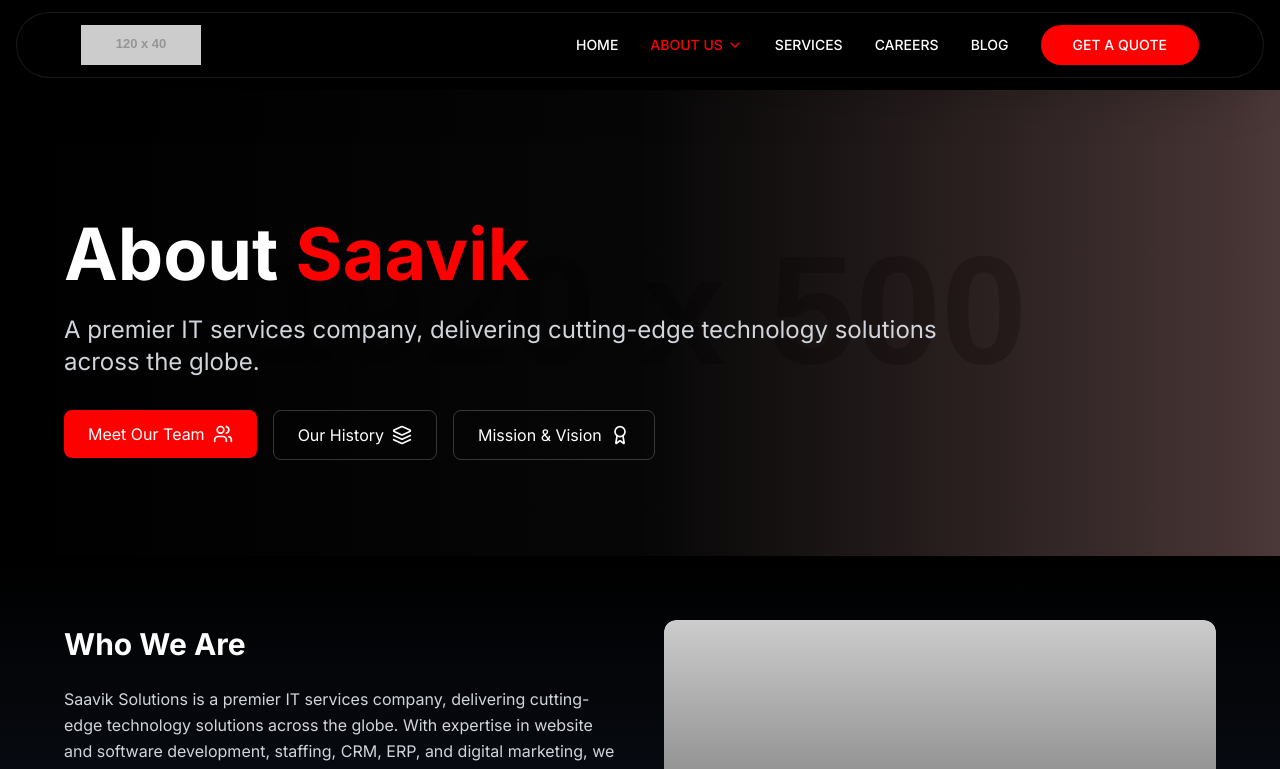
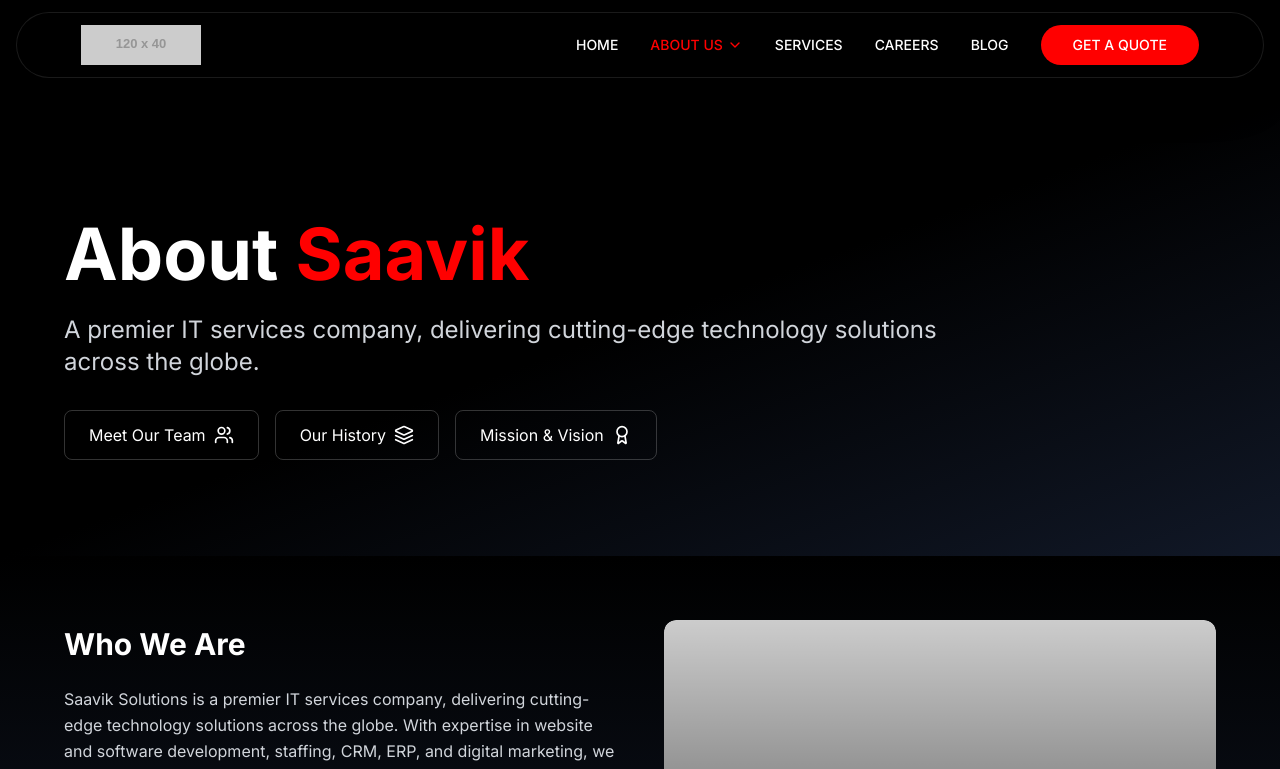
Before and after one commit to srikar298c/saavik-solutions-landing-page, a Next.js app: page /about in a window 1280 px wide. Shown: the top 769 px of the page. Built offline with nearby package versions, Linux system fonts and the light colour scheme.

Commit message:
style(about): update hero section styling and button hover states
Refactor the hero section to use a simpler gradient background and improve button hover states for better visual consistency and user experience.

```diff
--- a/app/about/page.tsx
+++ b/app/about/page.tsx
@@ -39,17 +39,7 @@ export default function AboutPage() {
       <Navbar />
 
       {/* Hero Section */}
-      <section className="relative pt-24 pb-16 lg:pt-32 lg:pb-24 overflow-hidden">
-        <div className="absolute top-0 left-0 w-full h-full">
-          <div className="absolute inset-0 bg-gradient-to-r from-black via-black/90 to-red-900/20 z-10" />
-          <Image
-            src="https://placehold.co/1920x500"
-            alt="Background"
-            fill
-            className="object-cover object-center opacity-30"
-          />
-        </div>
-
+      <section className="relative pt-24 pb-16 lg:pt-32 lg:pb-24 overflow-hidden bg-gradient-to-br from-black via-black to-gray-900">
         <div className="container mx-auto px-6 relative z-20">
           <motion.div
             initial="hidden"
@@ -65,17 +55,17 @@ export default function AboutPage() {
             </p>
             <div className="flex flex-wrap gap-4">
               <Link href="/about/team">
-                <button className="px-6 py-3 bg-[#FF0000] hover:bg-[#ff0000bb] transition-colors rounded-lg flex items-center">
-                  Meet Our Team <Users className="ml-2 h-5 w-5" />
+                <button className="px-6 py-3 border border-white/20 hover:bg-[#FF0000] transition-colors rounded-lg flex items-center group">
+                  Meet Our Team <Users className="ml-2 h-5 w-5 group-hover:text-white" />
                 </button>
               </Link>
               <Link href="/about/history">
-                <button className="px-6 py-3 border border-white/20 hover:bg-white/10 transition-colors rounded-lg flex items-center">
+                <button className="px-6 py-3 border border-white/20 hover:bg-[#FF0000] transition-colors rounded-lg flex items-center group">
                   Our History <Layers className="ml-2 h-5 w-5" />
                 </button>
               </Link>
               <Link href="/about/mission">
-                <button className="px-6 py-3 border border-white/20 hover:bg-white/10 transition-colors rounded-lg flex items-center">
+                <button className="px-6 py-3 border border-white/20 hover:bg-[#FF0000] transition-colors rounded-lg flex items-center group">
                   Mission & Vision <Award className="ml-2 h-5 w-5" />
                 </button>
               </Link>
```
